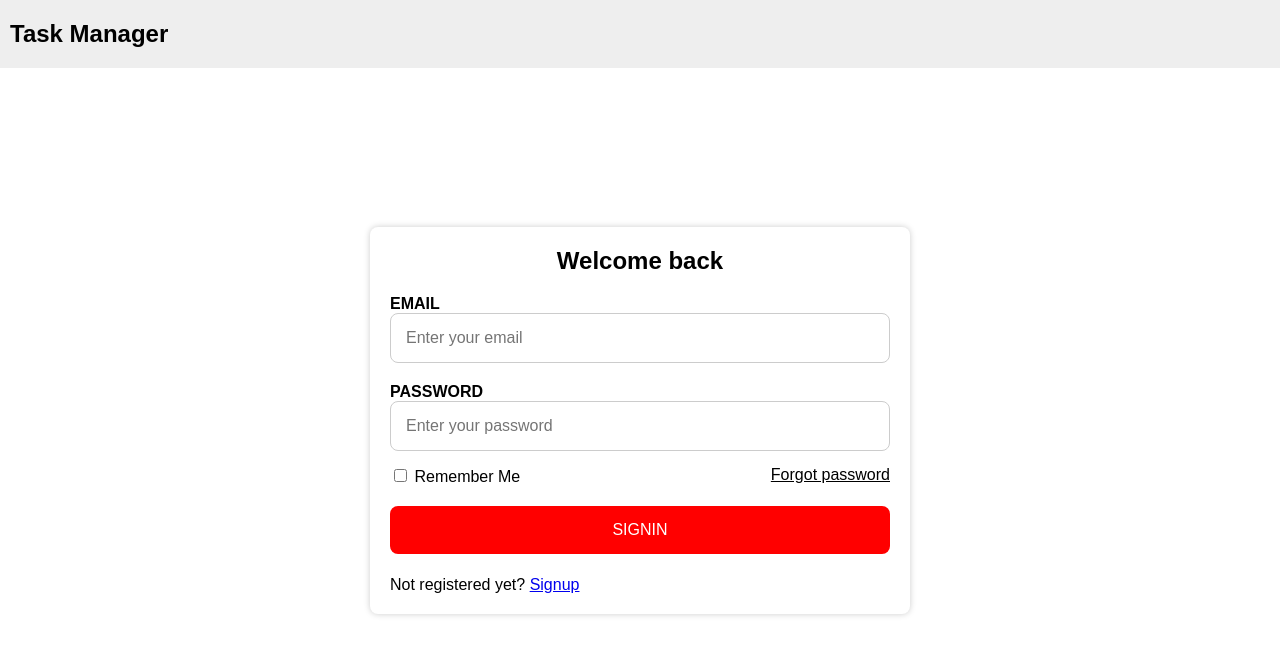
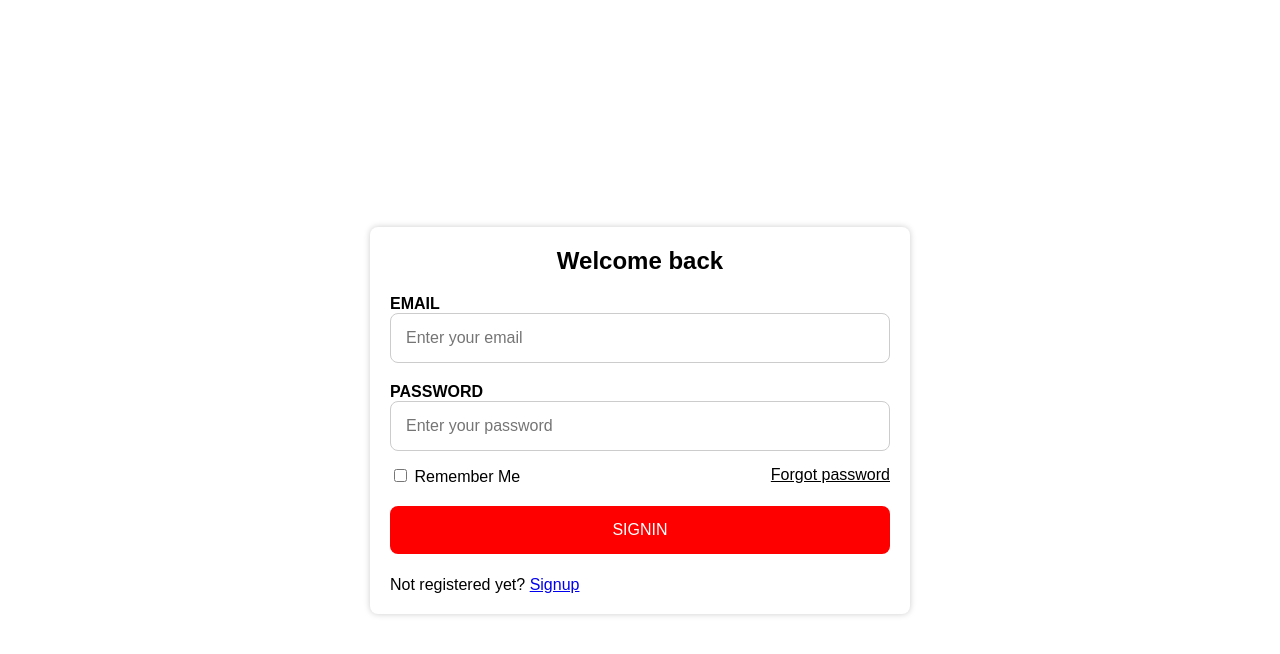
Before and after one commit to rekha0suthar/task-manager, a React (Create React App) app in the folder frontend/: page / in a window 1280 px wide. Shown: the top 654 px of the page. Built offline with nearby package versions, Linux system fonts and the light colour scheme.

Commit message:
navbar removed

```diff
--- a/frontend/src/App.js
+++ b/frontend/src/App.js
@@ -1,12 +1,12 @@
 import React from 'react';
-import Nav from './components/nav';
 import Router from './router/Router';
 import './App.css';
+import { Toaster } from 'react-hot-toast';
 function App() {
   return (
     <div className="App">
-      <Nav />
       <Router />
+      <Toaster />
     </div>
   );
 }
--- a/frontend/src/components/nav/index.js
+++ /dev/null
@@ -1,40 +0,0 @@
-import React from 'react';
-import './nav.css';
-import { Link, useNavigate } from 'react-router-dom';
-import { AiOutlineLogout } from 'react-icons/ai';
-import { FaUser } from 'react-icons/fa';
-
-const Nav = () => {
-  const navigate = useNavigate();
-  const token = localStorage.getItem('token');
-
-  const handleLogOut = () => {
-    localStorage.clear();
-    navigate('/');
-  };
-
-  return (
-    <nav className="nav-container">
-      <h2 onClick={() => navigate('/dashboard')}>Task Manager</h2>
-      <div>
-        {token && (
-          <div className="nav-user">
-            <Link to="/profile" aria-label="Go to profile">
-              <FaUser />
-            </Link>
-            <div
-              onClick={handleLogOut}
-              aria-label="Log out"
-              role="button"
-              tabIndex={0}
-            >
-              <AiOutlineLogout />
-            </div>
-          </div>
-        )}
-      </div>
-    </nav>
-  );
-};
-
-export default Nav;
--- a/frontend/src/components/nav/nav.css
+++ /dev/null
@@ -1,30 +0,0 @@
-.nav-container {
-  color: black;
-  background-color: #eee;
-  display: flex;
-  justify-content: space-between;
-  padding: 0px 10px;
-  align-items: center;
-  position: fixed;
-  top: 0%;
-  left: 0%;
-  right: 0%;
-}
-
-.nav-container h2 {
-  font-weight: bold;
-  cursor: pointer;
-}
-
-.nav-user {
-  display: flex;
-  gap: 30px;
-  align-items: center;
-}
-
-.nav-user a,
-.nav-user div {
-  color: black;
-  font-size: 24px;
-  cursor: pointer;
-}
```
